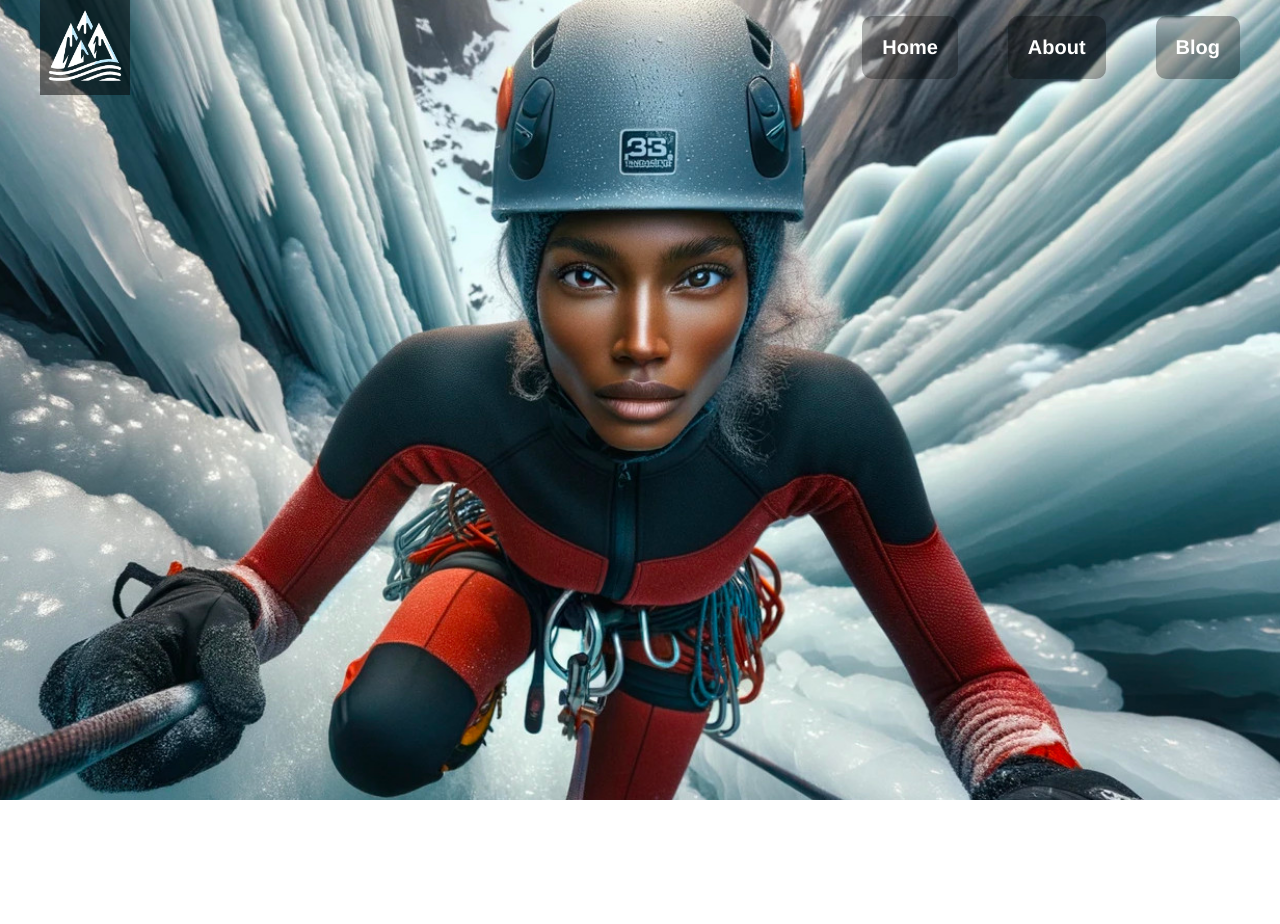
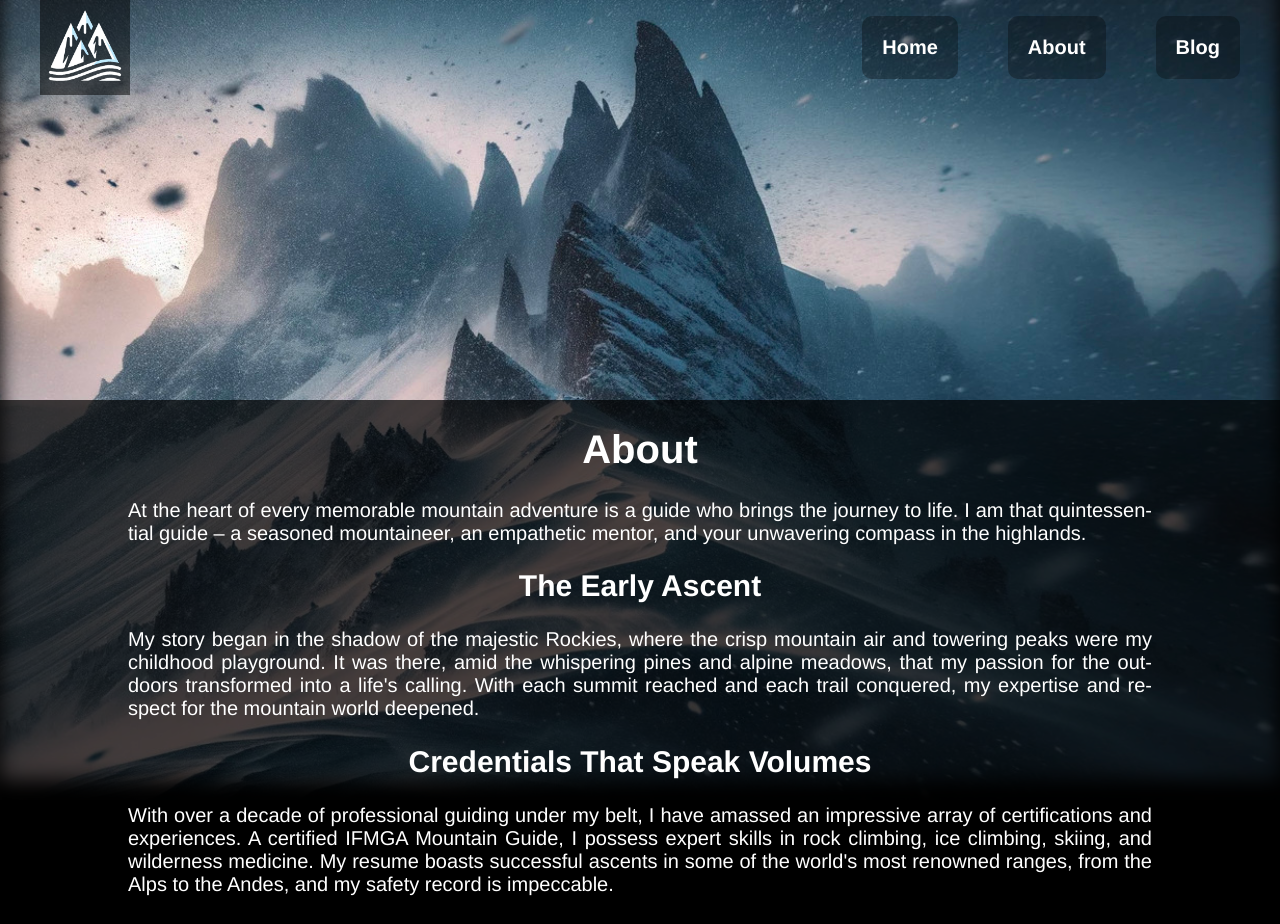
Before and after one commit to Riatomerehentroweard/portfolio, an Angular app: page /about in a window 1280 px wide. Shown: the top 924 px of the page. Before the commit the page ends 800 px from the top, so only its background shows below. Built offline with nearby package versions, Linux system fonts and the light colour scheme.

Commit message:
adjusted about me page

```diff
--- a/src/app/about/about/about.component.html
+++ b/src/app/about/about/about.component.html
@@ -1,2 +1,36 @@
 <div class="responsive-image" >
+  <div class="content">
+    <h1>About</h1>
+
+    <p>
+      At the heart of every memorable mountain adventure is a guide who brings the journey to life.
+      I am that quintessential guide – a seasoned mountaineer, an empathetic mentor, and your unwavering compass in the highlands.
+    </p>
+
+    <h2>The Early Ascent</h2>
+
+    <p>
+      My story began in the shadow of the majestic Rockies, where the crisp mountain air and towering peaks were my
+      childhood playground. It was there, amid the whispering pines and alpine meadows, that my passion for the outdoors
+      transformed into a life's calling. With each summit reached and each trail conquered, my expertise and respect
+      for the mountain world deepened.
+    </p>
+
+    <h2>Credentials That Speak Volumes</h2>
+
+    <p>
+      With over a decade of professional guiding under my belt, I have amassed an impressive array of certifications
+      and experiences. A certified IFMGA Mountain Guide, I possess expert skills in rock climbing, ice climbing, skiing,
+      and wilderness medicine. My resume boasts successful ascents in some of the world's most renowned ranges,
+      from the Alps to the Andes, and my safety record is impeccable.
+    </p>
+
+    <h2>Philosophy of Guidance</h2>
+
+    <p>
+      I believe that mountain guiding is not just about leading the way but also about fostering a connection between people
+      and the environment. I champion a guiding style that is informative, engaging, and tailored to the individual abilities
+      and aspirations of his clients. My philosophy centers on creating an experience that is as safe and sustainable as it is exhilarating.
+    </p>
+  </div>
 </div>
--- a/src/app/about/about/about.component.scss
+++ b/src/app/about/about/about.component.scss
@@ -11,4 +11,38 @@
   -webkit-background-size: cover;
   -moz-background-size: cover;
   -o-background-size: cover;
+
+  box-shadow: 0px -20px 20px 0px black inset;
 }
+
+.content {
+  margin-top: 50vh;
+  color: white;
+  background-color: rgba(0, 0, 0, 0.7);
+  position: absolute;
+  width: calc(100% - 2rem);
+  min-height: 50vh;
+  padding: 0 1rem;
+  text-align: center;
+
+  h1 {
+    font-size: 2rem;
+  }
+
+  h2 {
+    font-size: 1.5rem;
+  }
+
+  p {
+    text-align: justify;
+    hyphens: auto;
+    max-width: 1024px;
+    margin-left: auto;
+    margin-right: auto;
+  }
+
+  @media (max-width: 699px) {
+    margin-top: 25vh;
+    min-height: 75vh;
+  }
+}
--- a/src/styles.scss
+++ b/src/styles.scss
@@ -1,6 +1,7 @@
 html, body {
   margin: 0;
   padding: 0;
+  background: black;
 }
 
 body {
```
Also changed, not shown: src/assets/images/about_bg.jpg.
